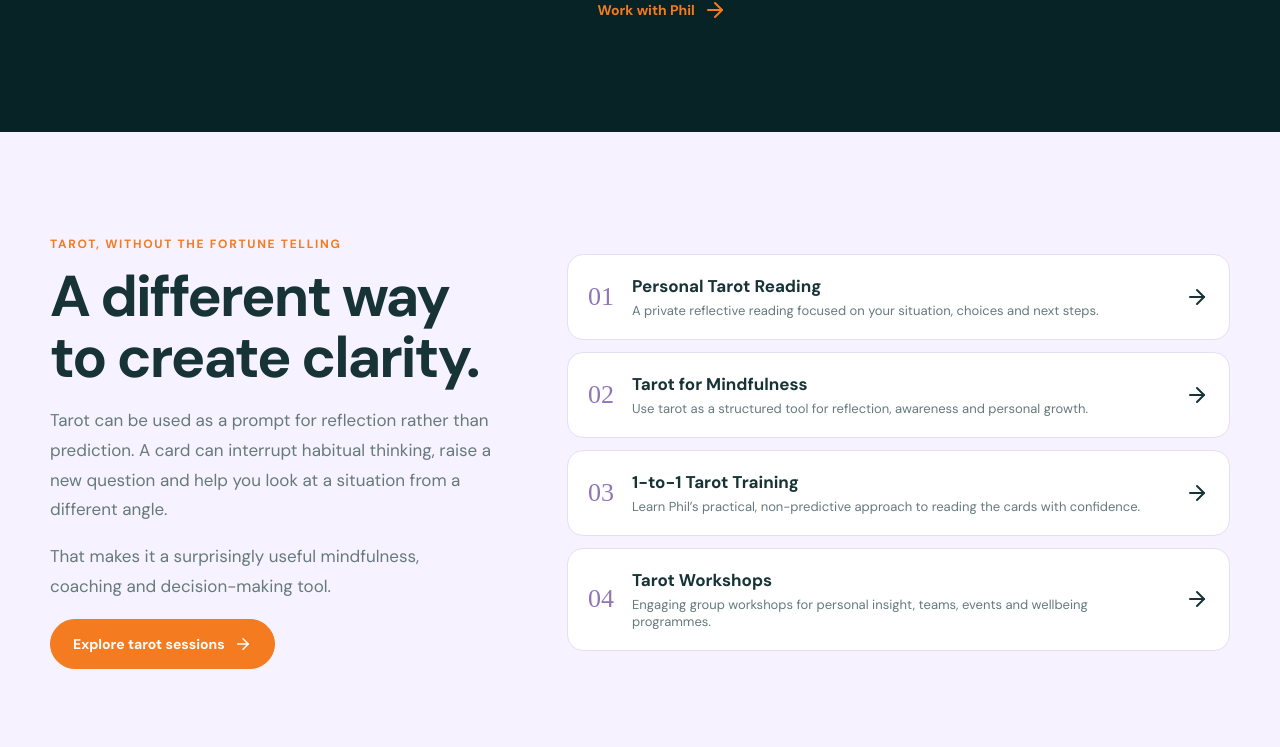
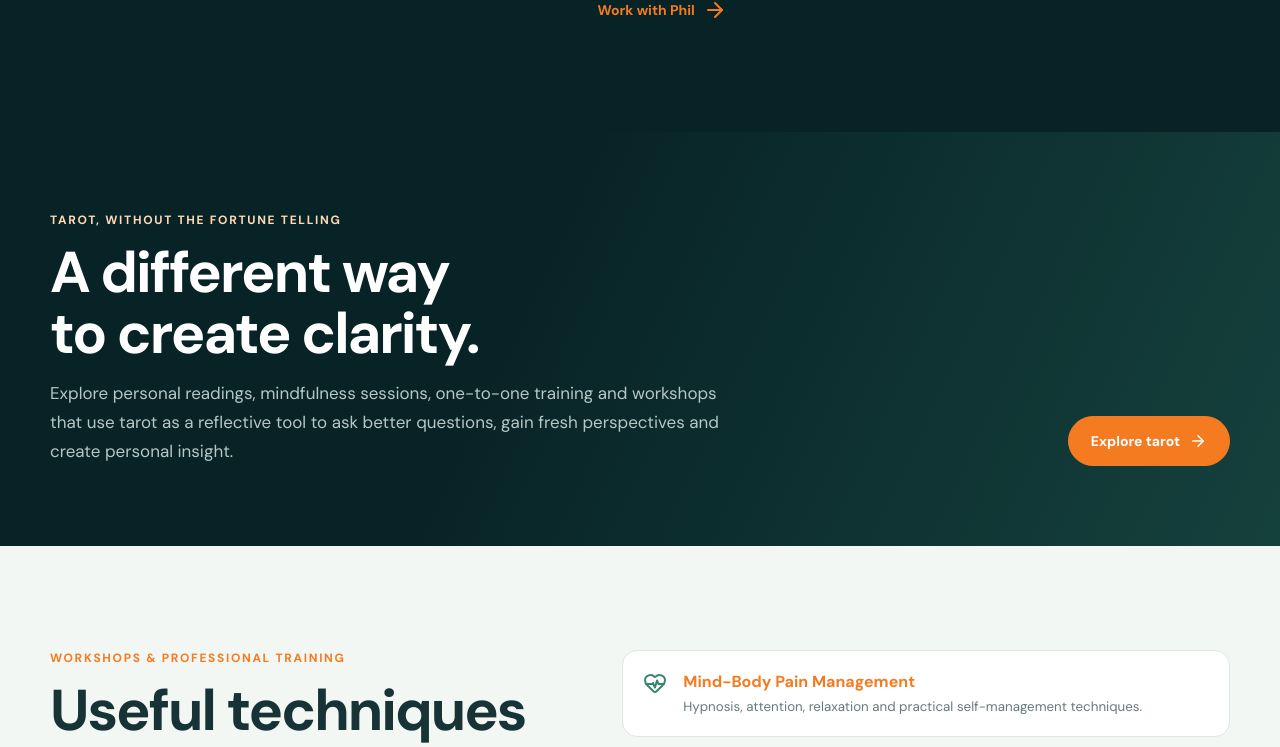
Before and after one commit to philElectricSuitcase/thought-reader, a React (Vite) app: page / in a window 1280 px wide. Shown: the part 7014-7761 px from the top of the page. Built offline with nearby package versions, Linux system fonts and the light colour scheme; a web font is replaced by a local one.

Commit message:
updated main site

```diff
--- a/src/main.jsx
+++ b/src/main.jsx
@@ -75,13 +75,6 @@ const popularReasons = [
   { title: 'Sleep', text: 'Switch off better, settle the nervous system and improve rest.', icon: MoonStar },
   { title: 'Driving Anxiety', text: 'Feel steadier, safer and more in control behind the wheel.', icon: Target },
   { title: 'Smoking & Vaping', text: 'Practical support to break dependence and stay in control.', icon: HeartPulse }
-];
-
-const tarotOffers = [
-  ['Personal Tarot Reading', 'A private reflective reading focused on your situation, choices and next steps.'],
-  ['Tarot for Mindfulness', 'Use tarot as a structured tool for reflection, awareness and personal growth.'],
-  ['1-to-1 Tarot Training', 'Learn Phil’s practical, non-predictive approach to reading the cards with confidence.'],
-  ['Tarot Workshops', 'Engaging group workshops for personal insight, teams, events and wellbeing programmes.']
 ];
 
 const pressArticles = [
@@ -375,11 +368,8 @@ function App(){
         </div>
       </section>
 
-      <section className="section tarot-section" id="tarot">
-        <div className="container tarot-grid">
-          <div className="tarot-copy"><span className="eyebrow">TAROT, WITHOUT THE FORTUNE TELLING</span><h2>A different way to create clarity.</h2><p>Tarot can be used as a prompt for reflection rather than prediction. A card can interrupt habitual thinking, raise a new question and help you look at a situation from a different angle.</p><p>That makes it a surprisingly useful mindfulness, coaching and decision-making tool.</p><a className="button dark" href="#contact">Explore tarot sessions <ArrowRight size={18}/></a></div>
-          <div className="tarot-stack">{tarotOffers.map(([t,c],i)=><div className="tarot-offer" key={t}><span>{String(i+1).padStart(2,'0')}</span><div><h3>{t}</h3><p>{c}</p></div><ArrowRight/></div>)}</div>
-        </div>
+      <section className="retreat section-dark" id="tarot">
+        <div className="container retreat-inner"><div><span className="eyebrow light">TAROT, WITHOUT THE FORTUNE TELLING</span><h2>A different way<br/>to create clarity.</h2><p>Explore personal readings, mindfulness sessions, one-to-one training and workshops that use tarot as a reflective tool to ask better questions, gain fresh perspectives and create personal insight.</p></div><a className="button primary" href="https://tarot.thought-reader.co.uk" target="_blank" rel="noreferrer">Explore tarot <ArrowRight size={18}/></a></div>
       </section>
 
       <section className="section soft" id="workshops">
```
Also changed, not shown: 4 other files (tests, documents, lock files or other folders).
